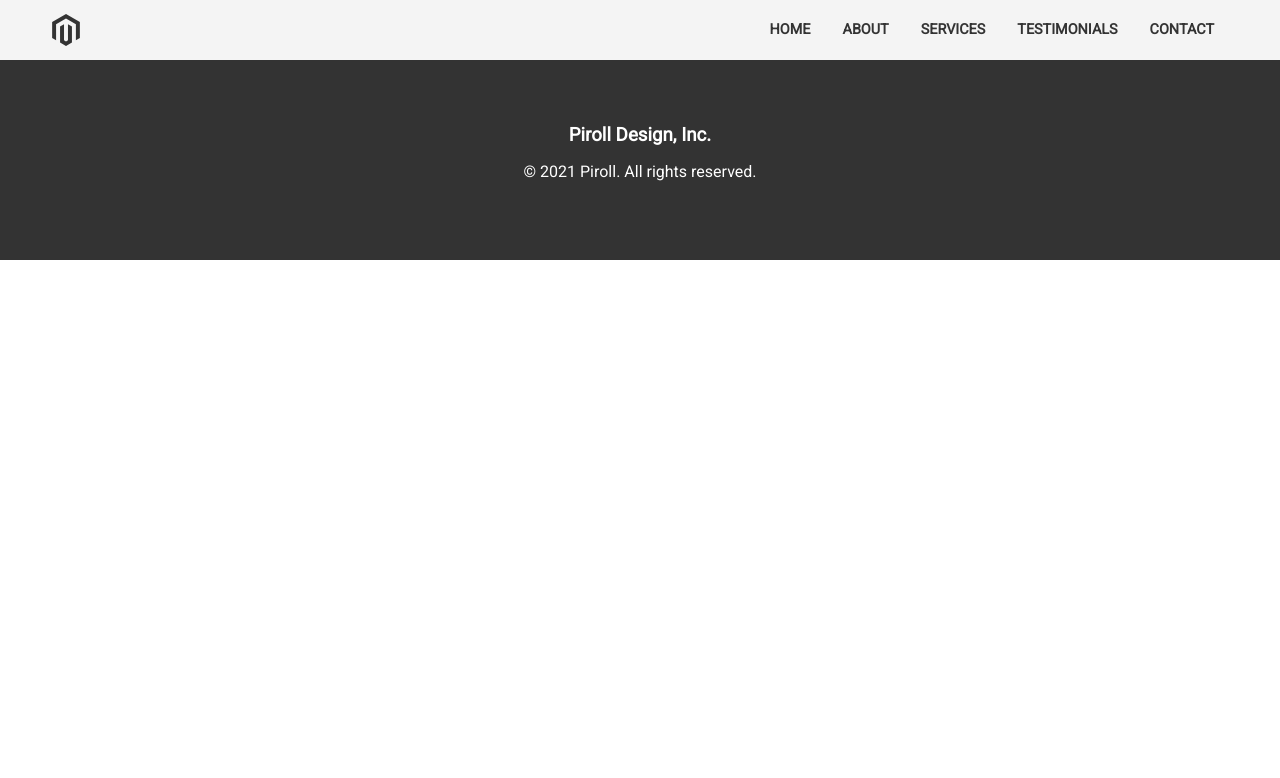
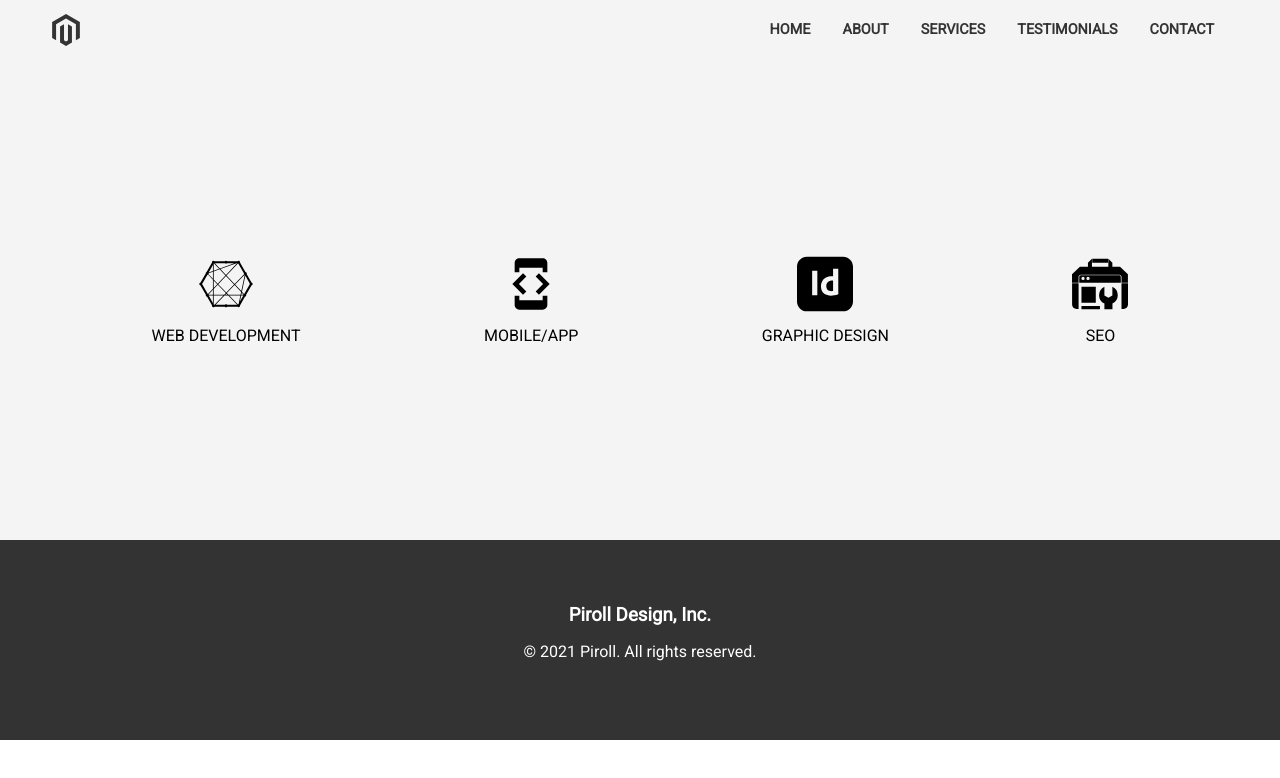
Before and after one commit to hamzahmd/react-spa-codeurz, a React (Create React App) app: page /services in a window 1280 px wide. Shown: the top 778 px of the page. Built offline with nearby package versions, Linux system fonts and the light colour scheme; the HTML template or start-up script is replaced by a standard one.

Commit message:
Services Page

```diff
--- a/src/App.js
+++ b/src/App.js
@@ -8,6 +8,7 @@ import {
   Footer,
   Contact,
   Testimonials,
+  Services,
 } from './components';
 
 function App() {
@@ -20,6 +21,7 @@ function App() {
         <Route path='/about' component={About} />
         <Route path='/contact' component={Contact} />
         <Route path='/testimonials' component={Testimonials} />
+        <Route path='/services' component={Services} />
       </Switch>
       <Footer />
     </Router>
--- a/src/components/index.js
+++ b/src/components/index.js
@@ -4,3 +4,4 @@ export { default as About } from './about/About';
 export { default as Footer } from './footer/Footer';
 export { default as Contact } from './contact/Contact';
 export { default as Testimonials } from './testimonials/Testimonials';
+export { default as Services } from './services/Services';
--- /dev/null
+++ b/src/components/services/ServiceStyles.js
@@ -0,0 +1,24 @@
+import styled from 'styled-components';
+
+export const SectionServices = styled.div`
+  background: #f4f4f4;
+  height: 60vh;
+
+  overflow: hidden;
+  display: flex;
+  justify-content: space-evenly;
+  align-items: center;
+`;
+
+export const Div = styled.div``;
+
+export const Item = styled.div`
+  padding: 2rem;
+  display: flex;
+  flex-direction: column;
+  align-items: center;
+`;
+
+export const ServiceIcon = styled.div`
+  font-size: 3.5rem;
+`;
--- /dev/null
+++ b/src/components/services/Services.js
@@ -0,0 +1,39 @@
+import React from 'react';
+import { SectionServices, Item, ServiceIcon } from './ServiceStyles';
+import { FaConnectdevelop } from 'react-icons/fa';
+import { MdDeveloperMode } from 'react-icons/md';
+import { SiGooglesearchconsole, SiAdobeindesign } from 'react-icons/si';
+
+const Services = () => {
+  return (
+    <SectionServices>
+      <Item>
+        <ServiceIcon>
+          <FaConnectdevelop />
+        </ServiceIcon>
+        <p>WEB DEVELOPMENT</p>
+      </Item>
+      <Item>
+        <ServiceIcon>
+          <MdDeveloperMode />
+        </ServiceIcon>
+        <p>MOBILE/APP</p>
+      </Item>
+
+      <Item>
+        <ServiceIcon>
+          <SiAdobeindesign />
+        </ServiceIcon>
+        <p>GRAPHIC DESIGN</p>
+      </Item>
+      <Item>
+        <ServiceIcon>
+          <SiGooglesearchconsole />
+        </ServiceIcon>
+        <p>SEO</p>
+      </Item>
+    </SectionServices>
+  );
+};
+
+export default Services;
--- a/src/globalStyles.js
+++ b/src/globalStyles.js
@@ -1,8 +1,6 @@
 import styled, { createGlobalStyle } from 'styled-components';
 
 const GlobalStyle = createGlobalStyle`
-
-
 *{
   padding: 0;
   margin: 0;
```
